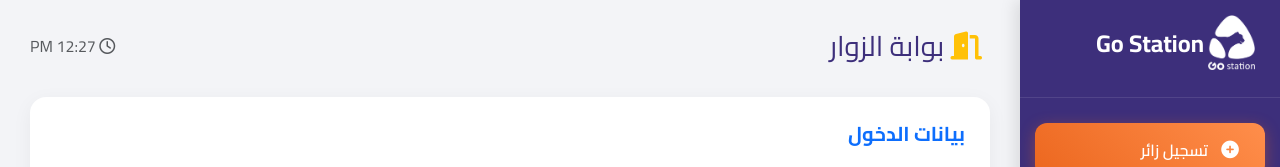
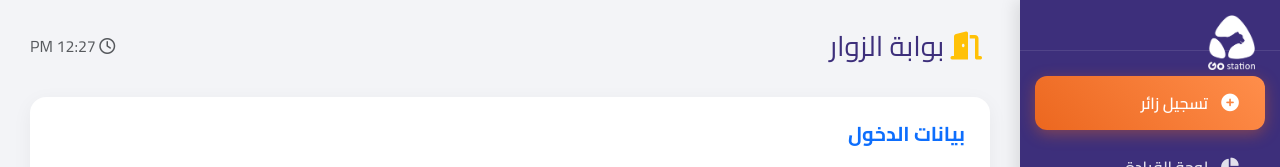
Before and after one commit to mohammedaidhah/my-first-project, a website: page index.html in a window 1280 px wide. Shown: the top 167 px of the page. Drawn offline with nearby package versions, Linux system fonts and the light colour scheme; some packages are replaced by stand-ins of ours; no server answers; a script that the page names is missing.

Commit message:
Update index.html

```diff
--- a/index.html
+++ b/index.html
@@ -198,7 +198,7 @@
     <div class="logo-area">
       <img src="logo.png" alt="GoStation Logo"
            onerror="this.style.display='none'; document.getElementById('alt-logo').style.display='block';">
-      <h4 id="alt-logo" style="display:none; color:white; font-weight:bold; margin-top:10px;">Go Station</h4>
+
     </div>
 
     <nav class="nav flex-column">
```
